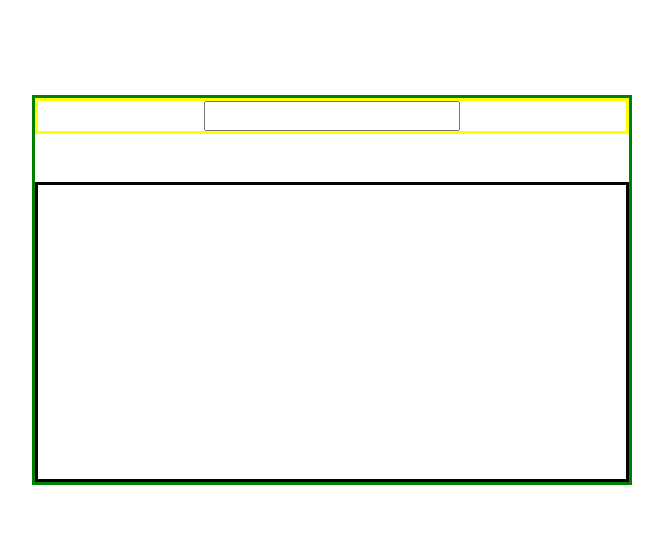
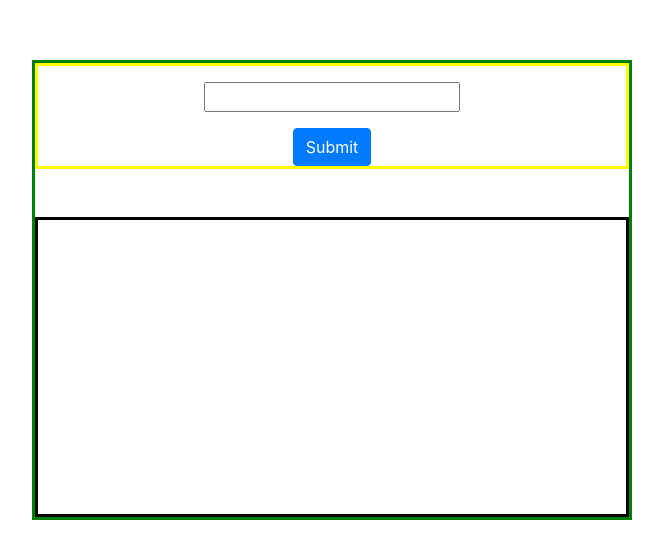
Before and after one commit to rachelwuuu/Git_Learning, a React (Create React App) app in the folder git_learning/: page / in a window 1280 px wide. Shown: the part 110-668 px from the top of the page, without its empty margins (308-971 px from the left). Built offline with nearby package versions, Linux system fonts and the light colour scheme.

Commit message:
adjusted spacing between input box and text box

```diff
--- a/git_learning/src/component/canvas.js
+++ b/git_learning/src/component/canvas.js
@@ -1,16 +1,20 @@
 import React from 'react'
 
 export default function canvas() {
+    function handleSubmit(e){
+        var canvas = document.getElementById("canvas");
+        var ctx= canvas.getContext("2d");
 
+    }
     return (
-        <>  {/* Use the parent div to make the two elements the same width and have spacing at the same time.
+        <>  {/* Note: Use the parent div to make the two elements the same width and have spacing at the same time.
         As align items center in the parent div doesn't allow it to have spacings*/}
-            <div className="d-flex w-100 justify-content-center align-items-center mb-5" style={{border:"solid yellow"}}>
-                <form>
-                    <input type="text"/>
-                </form>
-            </div>
-
+            <form onSubmit={handleSubmit}>
+                <div className="d-flex flex-column w-100 justify-content-center align-items-center mb-5" style={{border:"solid yellow"}}>
+                    <input type="text" className="m-3"/>
+                    <button type="submit" className="btn btn-primary">Submit</button>
+                </div>
+            </form>
 
             <canvas id ="canvas" style={{border:"solid black", width:"100%",height:"100%"}}></canvas>
         </>
```
